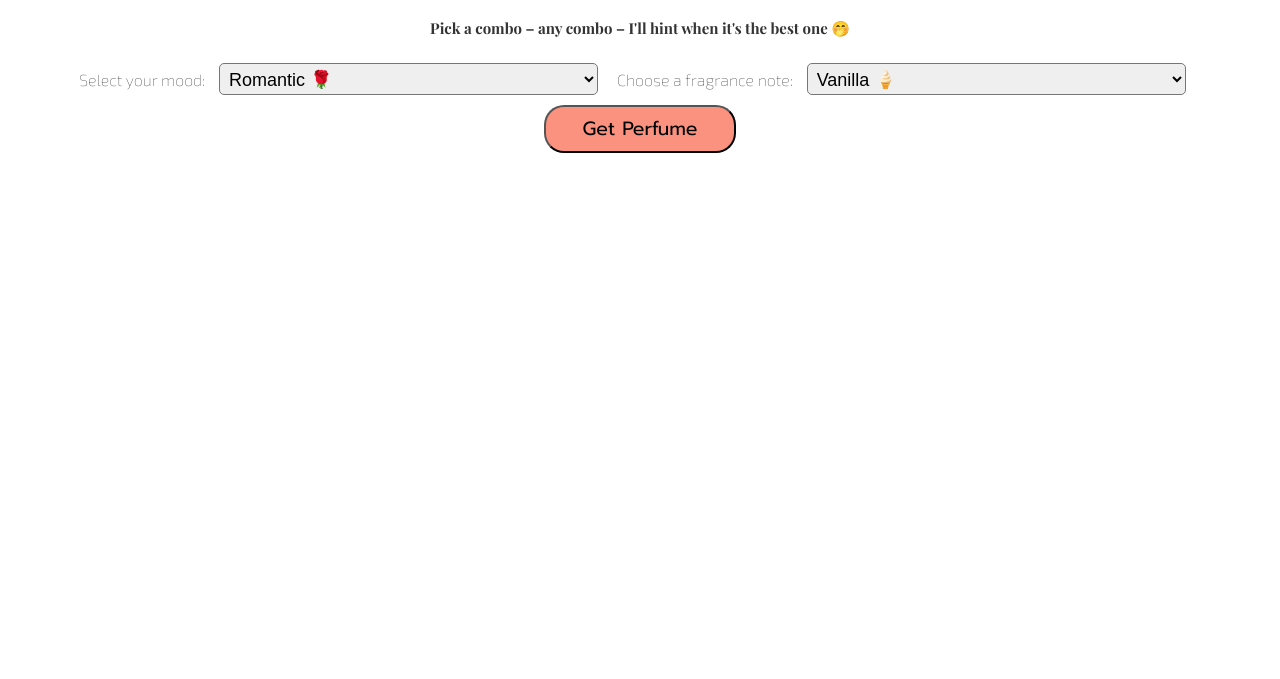
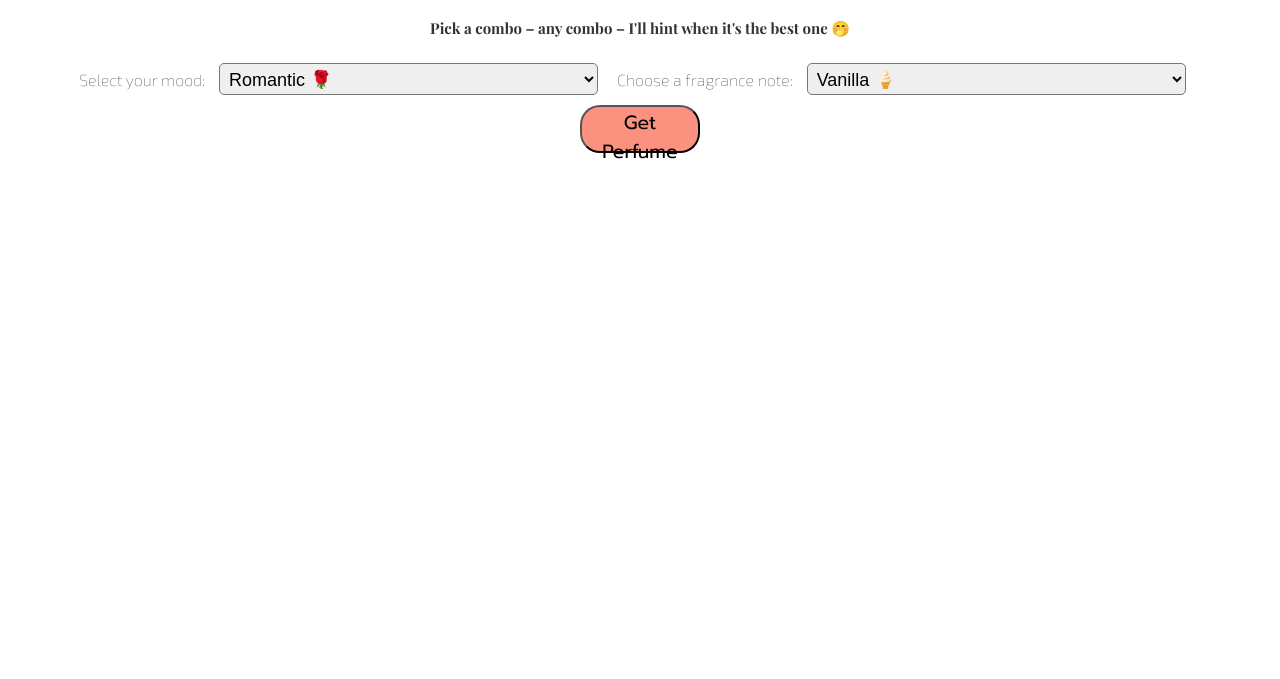
Before and after one commit to JadeL850/Perfume-Generator, a plain HTML site: page index.html in a window 1280 px wide. Shown: the part 121-800 px from the top of the page. Drawn offline with nearby package versions, Linux system fonts and the light colour scheme; a web font is replaced by a local one.

Commit message:
update 1
updated main button

```diff
--- a/styles.css
+++ b/styles.css
@@ -35,7 +35,7 @@ h3{
 }
 /* Styling for the generate button */
 #generateButton {
-    width: 15vw;
+    width: 120px;
     height: 3rem;
     border-radius: 20px;
     background-color: #FB9280;
```
